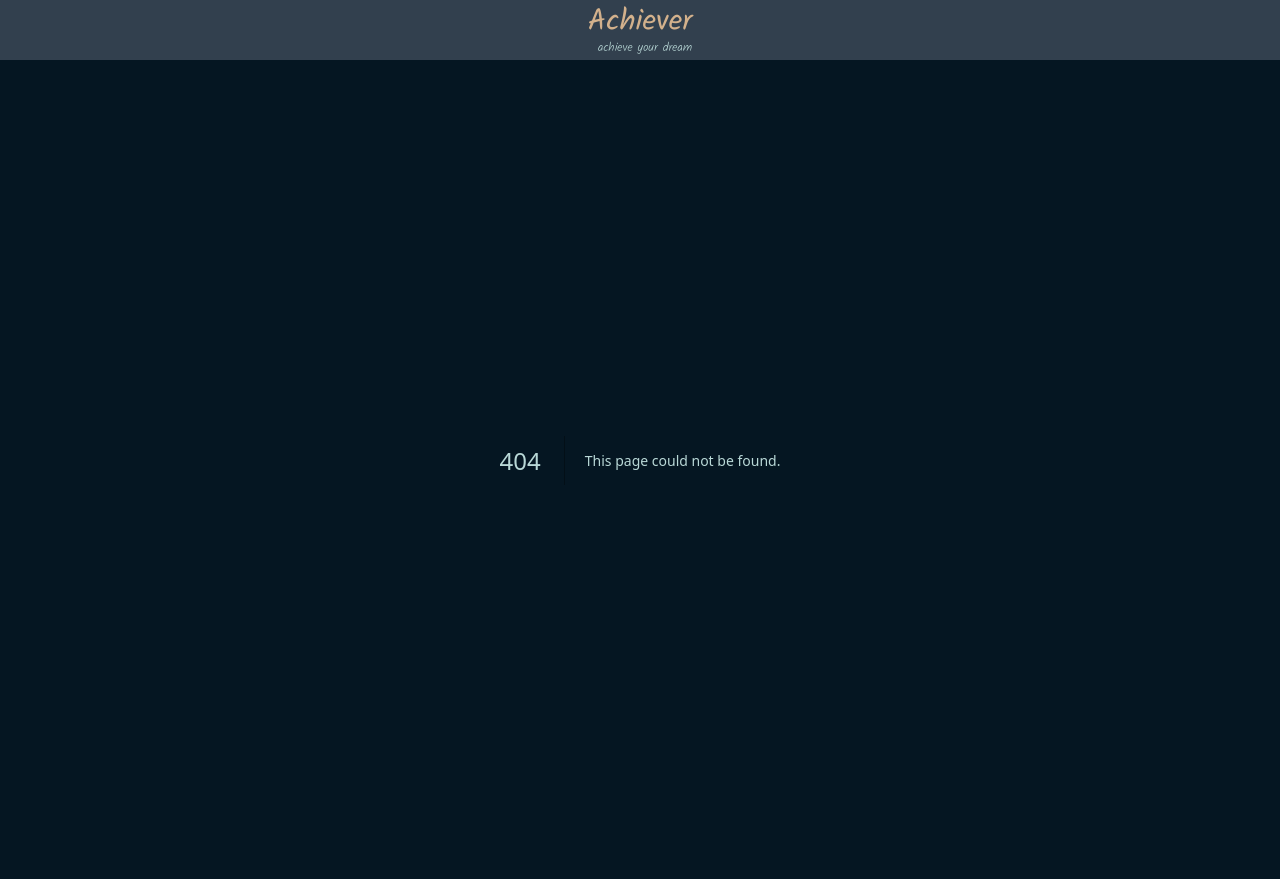
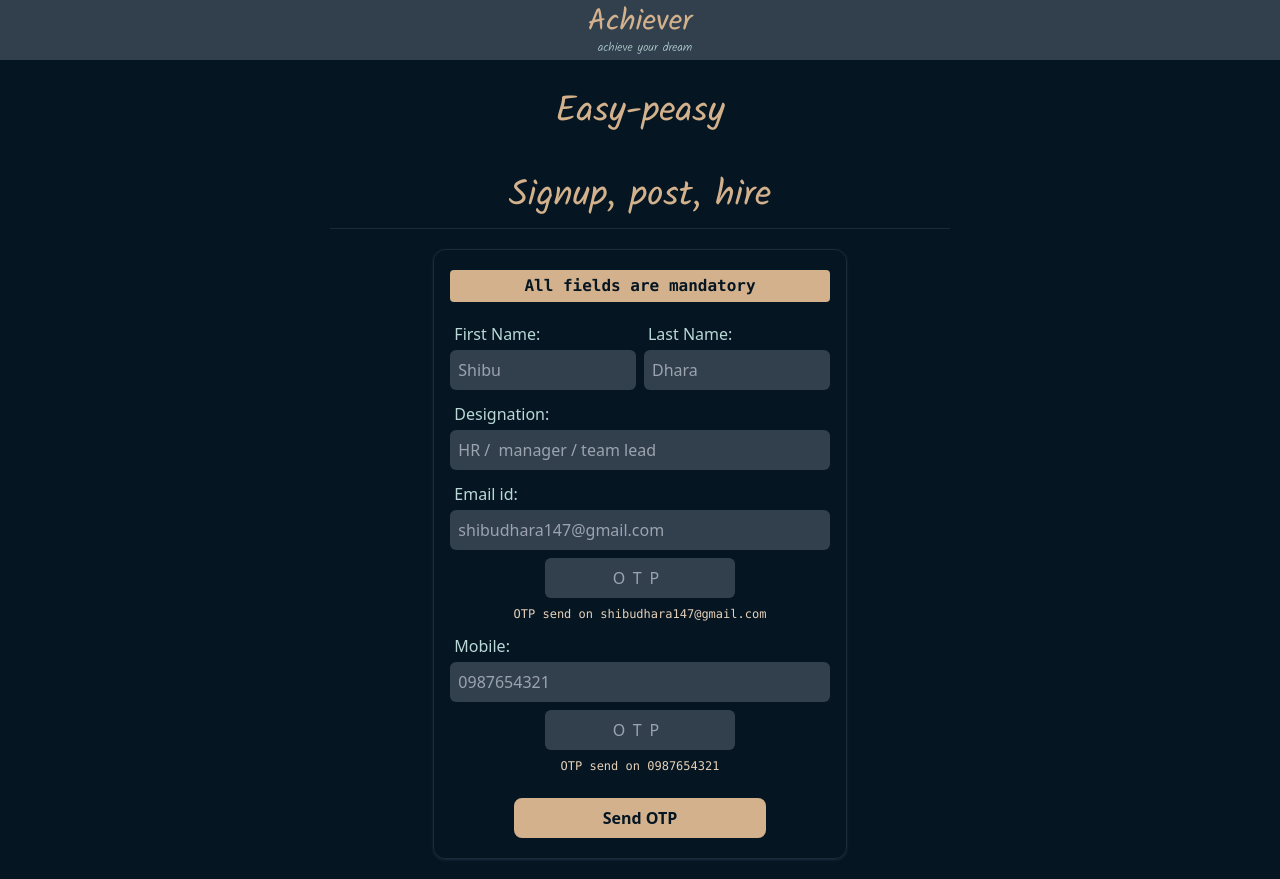
Before and after one commit to shibu2000/achiever, a Next.js app: page /employer/signup in a window 1280 px wide. Before the commit this address had no page. Built offline with nearby package versions, Linux system fonts and the light colour scheme.

Commit message:
Candidate & Employer registration page added

```diff
--- a/app/create-profile/experience-details/page.jsx
+++ b/app/create-profile/experience-details/page.jsx
@@ -1,7 +1,11 @@
-import { BackBtn, SaveBtn } from "@/app/ui/home/createProfile/formControls/FormControls";
+import {
+  BackBtn,
+  SaveBtn,
+} from "@/app/ui/home/createProfile/formControls/FormControls";
 import {
   FormGroupHeader,
   InputGroup,
+  InputTextArea,
   SelectInputGroup,
 } from "@/app/ui/home/createProfile/formGroups/Groups";
 import { TbCoinRupee } from "react-icons/tb";
@@ -38,21 +42,12 @@ const ExperienceDetails = () => {
         <InputGroup id="startDate" text="Start date" type="date" coins={2} />
         <InputGroup id="endDate" text="End date" type="date" coins={2} />
       </div>
-      <div className="input-group">
-        <div className="flex items-end justify-between px-1">
-          <label htmlFor="projetDescription">Cover letter</label>
-          <div className="text-sm flex items-center gap-2">
-            <TbCoinRupee className="text-yellow-500" />
-            <span>20</span>
-          </div>
-        </div>
-        <textarea
-          id="cverLetter"
-          type="text"
-          className="input-field h-24"
-          placeholder="Add your cover letter ..."
-        />
-      </div>
+      <InputTextArea
+        id="coverletter"
+        text="Cover letter"
+        placeholder="Add your cover letter ..."
+        coins={20}
+      />
       <div className="flex items-center justify-around text-slate-950">
         <BackBtn path="/create-profile/project-details" />
         <SaveBtn />
--- /dev/null
+++ b/app/employer/signup/layout.jsx
@@ -0,0 +1,5 @@
+const Layout = ({ children }) => {
+  return <main>{children}</main>;
+};
+
+export default Layout;
--- /dev/null
+++ b/app/employer/signup/organization-details/page.jsx
@@ -0,0 +1,41 @@
+import {
+  InputGroup,
+  InputTextArea,
+  SelectInputGroup,
+} from "@/app/ui/home/createProfile/formGroups/Groups";
+
+const OrganizationDetails = () => {
+  return (
+    <div className="container mx-auto p-2">
+      <div className="w-2/3 p-2 mx-auto space-y-5">
+        <h1 className="text-center py-3 _textGold text-4xl font-kalam-regular border-b _borderClassicBetween">
+          Organization details
+        </h1>
+        <div className="space-y-3">
+          <InputGroup
+            id="orgname"
+            text="Organization name"
+            placeholder="Company name"
+          />
+          <InputTextArea
+            id="orgdesc"
+            text="Organization description"
+            height="h-32"
+          />
+          <InputGroup
+            id="orglocation"
+            text="Organization location"
+            placeholder="Kolkata"
+          />
+          <SelectInputGroup
+            id="industryType"
+            text="Industry type"
+            options={["IT", "Medical", "Institute", "Chemical Factory", "Shop"]}
+          />
+        </div>
+      </div>
+    </div>
+  );
+};
+
+export default OrganizationDetails;
--- /dev/null
+++ b/app/employer/signup/page.jsx
@@ -0,0 +1,104 @@
+"use client";
+import { InputGroup } from "@/app/ui/home/createProfile/formGroups/Groups";
+import { useState } from "react";
+
+const Signup = () => {
+  const [isOTPSend, setIsOTPSend] = useState(false);
+  const handleSendOTP = (e) => {
+    e.preventDefault();
+    setIsOTPSend(true);
+  };
+  return (
+    <div className="container mx-auto flex flex-col items-center justify-center p-5 gap-5">
+      <h1 className="w-1/2 text-center py-3 _textGold text-4xl font-kalam-regular">
+        Easy-peasy
+      </h1>
+      <h1 className="w-1/2 text-center py-3 _textGold text-4xl font-kalam-regular border-b _borderClassicBetween">
+        Signup, post, hire
+      </h1>
+      <div className="w-1/3 space-y-5 border px-4 py-5 _borderClassicBetween rounded-xl shadow shadow-slate-800">
+        <h2 className="p-1 rounded text-center _bgGold _textClassic font-mono font-semibold">
+          All fields are mandatory
+        </h2>
+        <form className="w-full space-y-3">
+          <div className="flex gap-2">
+            <InputGroup id="firstName" text="First Name" placeholder="Shibu" />
+            <InputGroup id="lastName" text="Last Name" placeholder="Dhara" />
+          </div>
+
+          <InputGroup
+            id="designation"
+            text="Designation"
+            placeholder="HR /  manager / team lead"
+            autocomplete="off"
+          />
+
+          <div className="space-y-2">
+            <InputGroup
+              id="email"
+              text="Email id"
+              placeholder="shibudhara147@gmail.com"
+              autocomplete="off"
+            />
+
+            <div className="input-group w-2/4 mx-auto text-center">
+              <input
+                id="otp"
+                type="text"
+                className={`input-field text-center letter-spacing-05`}
+                placeholder="OTP"
+                disabled={true}
+              />
+            </div>
+            <p className="text-xs text-center font-mono _textGoldSoft">
+              OTP send on shibudhara147@gmail.com
+            </p>
+          </div>
+
+          <div className="space-y-2">
+            <InputGroup
+              id="mobile"
+              text="Mobile"
+              placeholder="0987654321"
+              autocomplete="off"
+            />
+
+            <div className="input-group w-2/4 mx-auto text-center">
+              <input
+                id="otp"
+                type="text"
+                className={`input-field text-center letter-spacing-05`}
+                placeholder="OTP"
+                disabled={true}
+              />
+            </div>
+            <p className="text-xs text-center font-mono _textGoldSoft">
+              OTP send on 0987654321
+            </p>
+          </div>
+
+          <div className="flex flex-col items-center pt-3">
+            {!isOTPSend ? (
+              <button
+                type="submit"
+                className="w-2/3 py-2 _bgGold hover:_bgGoldSoft _textClassic rounded-lg font-bold"
+                onClick={handleSendOTP}
+              >
+                Send OTP
+              </button>
+            ) : (
+              <button
+                type="submit"
+                className="w-2/3 py-2 _bgGold hover:_bgGoldSoft _textClassic rounded-lg font-bold"
+              >
+                Signup
+              </button>
+            )}
+          </div>
+        </form>
+      </div>
+    </div>
+  );
+};
+
+export default Signup;
--- a/app/globals.css
+++ b/app/globals.css
@@ -9,7 +9,7 @@
     @apply flex flex-col gap-1;
   }
   .input-field {
-    @apply p-2 rounded-md _bgClassicSoft  focus:shadow-sky-200 focus:shadow-sm  outline-0;
+    @apply w-full p-2 rounded-md _bgClassicSoft  focus:shadow-sky-200 focus:shadow-sm  outline-0;
   }
   ._bgClassic {
     background-color: rgb(5, 22, 34);
@@ -20,24 +20,37 @@
   ._bgClassicBetween {
     background-color: rgb(27, 43, 56);
   }
+  ._bgGold {
+    background-color: rgb(211, 177, 140);
+  }
+  ._bgGoldSoft {
+    background-color: rgb(231, 208, 184);
+  }
+  ._textClassic {
+    color: rgb(5, 22, 34);
+  }
   ._textTurquoise {
     color: rgb(185, 216, 215);
   }
   ._textClassicSoft {
     color: rgb(50, 64, 78);
   }
+  ._textClassicBetween {
+    color: rgb(27, 43, 56);
+  }
   ._textGold {
     color: rgb(211, 177, 140);
   }
-  ._bgGold {
-    background-color: rgb(211, 177, 140);
+  ._textGoldSoft {
+    color: rgb(231, 208, 184);
   }
-  ._bgGoldSoft {
-    background-color: rgb(231, 208, 184);
+  ._borderClassicBetween {
+    border-color: rgb(27, 43, 56);
   }
 
-  ._borderClassicBetween {
-    border-color: rgb(27, 43, 56);
+  /* Letter spacing */
+  .letter-spacing-05 {
+    letter-spacing: 0.5rem;
   }
 }
 
--- a/app/page.js
+++ b/app/page.js
@@ -1,4 +1,5 @@
 import JobCard from "./ui/home/jobcard/JobCard";
+import LinkButton from "./ui/signin/LinkButton";
 
 export default function Home() {
   return (
@@ -10,16 +11,12 @@ export default function Home() {
         </h3>
         <h1 className="_textGold text-6xl">Apply, get hired, be happy</h1>
       </div>
-      <div className="_textGold text-4xl flex justify-center gap-3 border-t border-b _borderClassicBetween py-5 font-kalam-light">
+      <div className="_textGold text-4xl flex items-center justify-center gap-3 border-t border-b _borderClassicBetween py-5 font-kalam-light">
         <span>Do you</span>
-        <button className="px-2 py-1 rounded-md _bgClassicBetween hover:_bgClassicSoft">
-          want to hire
-        </button>
+        <LinkButton path="/employer/signup" text="want to hire" />
         <span>or</span>
-        <button className="px-2 py-1 rounded-md _bgClassicBetween hover:_bgClassicSoft">
-          <span>want to be hired</span>
-        </button>
-        ?
+        <LinkButton path="/signup" text="want to be hired" />
+        <span>?</span>
       </div>
       <div className="space-y-5">
         <h2 className="font-anton-regular text-center text-3xl py-3  border-t border-b _borderClassicBetween">
@@ -31,7 +28,7 @@ export default function Home() {
           <JobCard />
         </div>
         <div className="text-center">
-          <button className="_bgGold hover:bgGoldSoft text-slate-950 font-anton-regular rounded px-5 py-2 text-xl">
+          <button className="_bgGold hover:_bgGoldSoft text-slate-950 font-anton-regular rounded px-5 py-2 text-xl">
             Let's start
           </button>
         </div>
@@ -40,9 +37,7 @@ export default function Home() {
         <h2 className="font-anton-regular text-center text-3xl py-3  border-t border-b _borderClassicBetween">
           Contact us
         </h2>
-        <div className="text-center p-2">
-          Pending
-        </div>
+        <div className="text-center p-2">Pending</div>
       </div>
     </main>
   );
--- /dev/null
+++ b/app/signup/page.jsx
@@ -0,0 +1,78 @@
+"use client";
+import { InputGroup } from "../ui/home/createProfile/formGroups/Groups";
+import { IoLogoGoogle } from "react-icons/io5";
+import { LiaLinkedinIn } from "react-icons/lia";
+import DividerWithText from "../ui/signin/DividerWithText";
+import { useState } from "react";
+
+const PageSignup = () => {
+  const [isOTPSend, setIsOTPSend] = useState(false);
+  const handleSendOTP = (e) => {
+    e.preventDefault();
+    setIsOTPSend(true);
+  };
+  return (
+    <div className="container mx-auto flex flex-col items-center justify-center p-5 gap-5">
+      <h1 className="w-1/2 text-center py-3 _textGold text-4xl font-kalam-regular border-b _borderClassicBetween">
+        Signup, apply, get hired
+      </h1>
+      <div className="w-1/3 space-y-5 border px-4 py-10 _borderClassicBetween rounded-xl shadow shadow-slate-800">
+        <div className="space-y-3 text-center">
+          {/* Area for implementing NextAuth */}
+          <button className="w-full _bgGold _textClassic p-2 rounded flex items-center justify-center gap-2">
+            Signup with Google <IoLogoGoogle />
+          </button>
+          <button className="w-full _bgGold _textClassic p-2 rounded flex items-center justify-center gap-2">
+            Signup with LinkedIn <LiaLinkedinIn />
+          </button>
+        </div>
+        <DividerWithText text="or" />
+        <form className="w-full space-y-5">
+          <div className="flex gap-2">
+            <InputGroup id="firstName" text="First Name" placeholder="Shibu" />
+            <InputGroup id="lastName" text="Last Name" placeholder="Dhara" />
+          </div>
+          <InputGroup
+            id="email"
+            text="Email id"
+            placeholder="passiontocode.contact@gmail.com"
+            autocomplete="off"
+          />
+
+          <div className="input-group w-2/3 mx-auto text-center">
+            <label htmlFor="otp">Verify OTP</label>
+
+            <input
+              id="otp"
+              type="text"
+              className={`input-field text-center`}
+              placeholder="OTP"
+              style={{ letterSpacing: ".7rem" }}
+            />
+          </div>
+
+          <div className="flex flex-col items-center">
+            {!isOTPSend ? (
+              <button
+                type="submit"
+                className="w-1/2 py-2 _bgGold hover:_bgGoldSoft _textClassic rounded-lg font-bold"
+                onClick={handleSendOTP}
+              >
+                Send OTP
+              </button>
+            ) : (
+              <button
+                type="submit"
+                className="w-1/2 py-2 _bgGold hover:_bgGoldSoft _textClassic rounded-lg font-bold"
+              >
+                Signup
+              </button>
+            )}
+          </div>
+        </form>
+      </div>
+    </div>
+  );
+};
+
+export default PageSignup;
--- a/app/ui/home/createProfile/formGroups/Groups.jsx
+++ b/app/ui/home/createProfile/formGroups/Groups.jsx
@@ -17,26 +17,32 @@ export const FormGroupHeader = ({ text = "", addBtn = false }) => {
 
 export const InputGroup = ({
   id,
-  text,
-  type = "text",
+  text = "",
+  type,
   placeholder = "",
+  autocomplete = "on",
   coins,
 }) => {
   return (
     <div className="input-group">
+      {text && (
         <div className="flex items-end justify-between px-1">
           <label htmlFor={id}>{text}:</label>
+          {coins && (
             <div className="text-sm flex items-center gap-2">
               <TbCoinRupee className="text-yellow-500" />
               {coins}
             </div>
+          )}
         </div>
+      )}
 
       <input
         id={id}
         type={type}
-        className="input-field"
+        className={`input-field`}
         placeholder={placeholder}
+        autoComplete={autocomplete}
       />
     </div>
   );
@@ -47,10 +53,12 @@ export const SelectInputGroup = ({ id, text, coins, options }) => {
     <div className="input-group">
       <div className="flex items-end justify-between px-1">
         <label htmlFor={id}>{text}:</label>
+        {coins && (
           <div className="text-sm flex items-center gap-2">
             <TbCoinRupee className="text-yellow-500" />
             <span>{coins}</span>
           </div>
+        )}
       </div>
       <select
         name="projectType"
@@ -74,6 +82,34 @@ export const SelectInputGroup = ({ id, text, coins, options }) => {
   );
 };
 
+export const InputTextArea = ({
+  id = "",
+  text = "",
+  placeholder = "",
+  coins,
+  height = "h-24",
+}) => {
+  return (
+    <div className="input-group">
+      <div className="flex items-end justify-between px-1">
+        <label htmlFor="projetDescription">{text}</label>
+        {coins && (
+          <div className="text-sm flex items-center gap-2">
+            <TbCoinRupee className="text-yellow-500" />
+            <span>{coins}</span>
+          </div>
+        )}
+      </div>
+      <textarea
+        id={id}
+        type="text"
+        className={`input-field ${height}`}
+        placeholder={placeholder}
+      />
+    </div>
+  );
+};
+
 export const AddNewBtn = () => {
   return (
     <button className="flex gap-1 items-center text-xs mr-3 _bgGold hover:bg-orange-300 text-slate-950 font-semibold px-2 rounded-md">
--- /dev/null
+++ b/app/ui/signin/DividerWithText.jsx
@@ -0,0 +1,15 @@
+const DividerWithText = ({ text }) => {
+  return (
+    <div className="flex gap-2">
+      <div className="flex-1 flex items-center">
+        <div className="border flex-1 _borderClassicBetween" />
+      </div>
+      <span>{text}</span>
+      <div className="flex-1 flex items-center">
+        <div className="border flex-1 _borderClassicBetween" />
+      </div>
+    </div>
+  );
+};
+
+export default DividerWithText;
--- /dev/null
+++ b/app/ui/signin/LinkButton.jsx
@@ -0,0 +1,13 @@
+"use client";
+import Link from "next/link";
+const LinkButton = ({ path = "", text }) => {
+  return (
+    <Link href={path}>
+      <button className="px-2 py-1 rounded-md _bgClassicBetween hover:_bgClassicSoft">
+        {text}
+      </button>
+    </Link>
+  );
+};
+
+export default LinkButton;
--- /dev/null
+++ b/app/ui/signin/Signin.jsx
@@ -0,0 +1,9 @@
+const Signin = () => {
+    return (
+        <div>
+            signup
+        </div>
+    );
+}
+
+export default Signin;
--- /dev/null
+++ b/app/ui/signup/Signup.jsx
@@ -0,0 +1,5 @@
+const Signup = () => {
+  return <div>signup</div>;
+};
+
+export default Signup;
```
Lines whose indentation alone changed are shown as unchanged.
